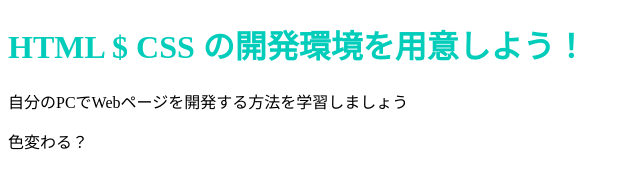
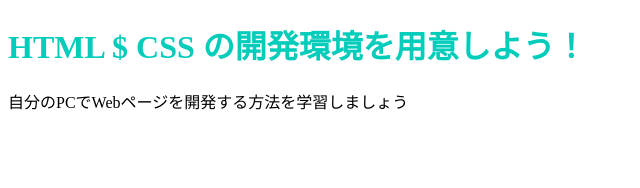
Before and after one commit to meclemo/meclemo.github.io, a plain HTML site: page index.html in a window 1280 px wide. Shown: the full height of the page, 0-640 px from the left. Drawn offline with Linux system fonts and the light colour scheme.

Commit message:
Update stylesheet.css

```diff
--- a/stylesheet.css
+++ b/stylesheet.css
@@ -1,3 +1,7 @@
 .title {
     color: #02ccba;
 }
+
+.kou {
+    color: white;
+}
```
